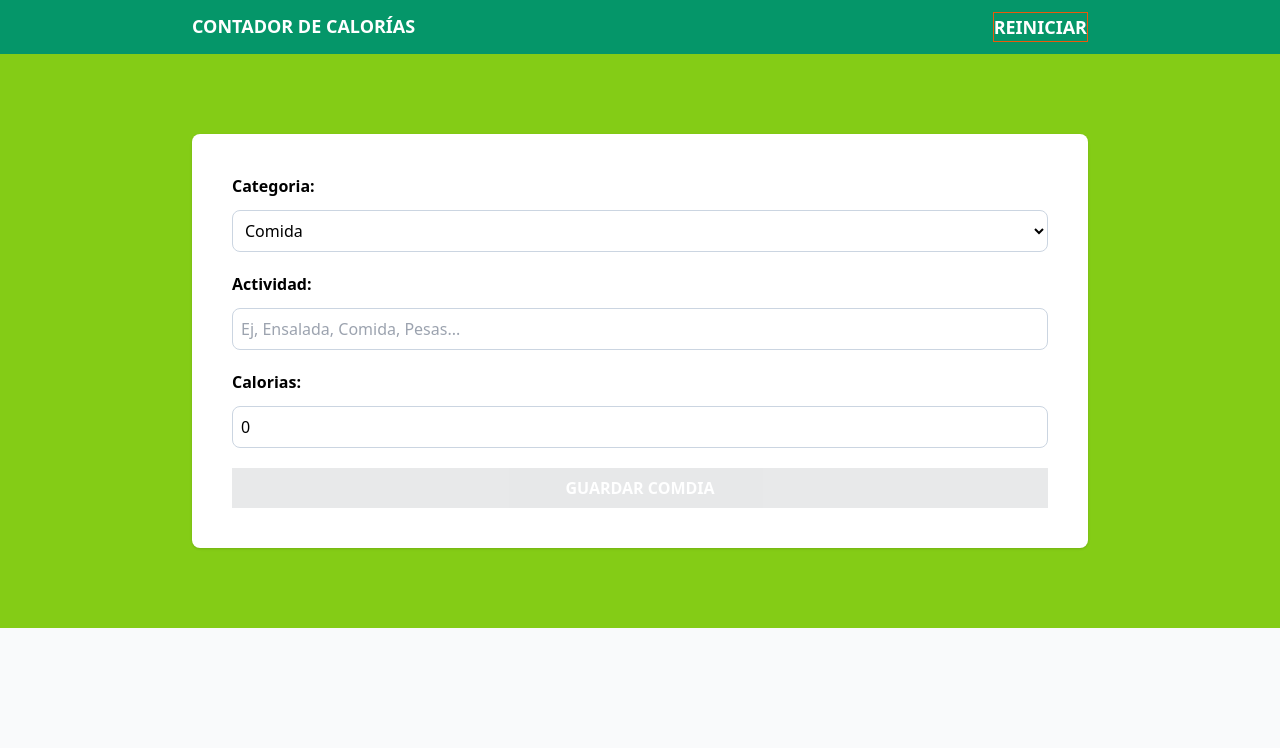
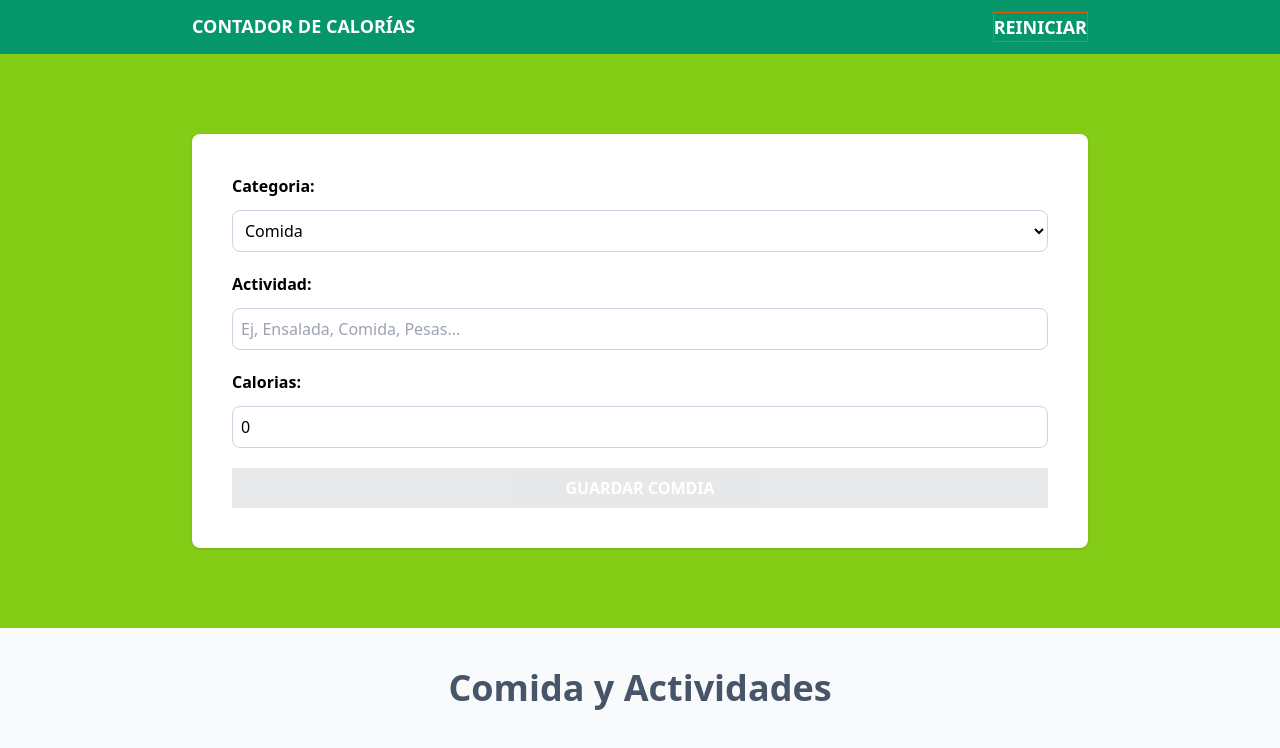
Before and after one commit to oscardenas17/caloriesTrackerTS, a React (Vite) app: page / in a window 1280 px wide. Shown: the top 748 px of the page. Built offline with nearby package versions, Linux system fonts and the light colour scheme.

Commit message:
Creando componente listar actividades y comidas

```diff
--- a/src/App.tsx
+++ b/src/App.tsx
@@ -1,6 +1,7 @@
 import { useReducer } from "react";
 import Form from "./components/Form";
 import { activityReducer, initialState } from "./reducers/activity-reducer";
+import ActivityList from "./components/ActivityList";
 
 function App() {
   const [state, dispatch] = useReducer(activityReducer, initialState);
@@ -23,6 +24,10 @@
           <Form dispatch={dispatch} />
         </div>
       </section>
+
+      <section className="p-10 mx-auto max-w-4xl">
+        <ActivityList activities={state.activities} />
+      </section>
     </>
   );
 }
--- /dev/null
+++ b/src/components/ActivityList.tsx
@@ -0,0 +1,34 @@
+import type { Activity } from "../types";
+
+type ActivityListProps = {
+  activities: Activity[];
+};
+
+const ActivityList = ({ activities }: ActivityListProps) => {
+  return (
+    <>
+      <h2 className="text-4xl font-bold text-slate-600 text-center">
+        Comida y Actividades
+      </h2>
+
+      {activities.map((activity) => (
+        <div
+          key={activity.id}
+          className="px-5 py-10 bg-white mt-5 flex justify-between"
+        >
+          <div className="sáce-y-2 relative">
+            {" "}
+            <p>{activity.category}</p>
+            <p className="text-2xl font-bold pt-5">{activity.name}</p>
+            <p className="font-black text-4xl text-lime-500">
+              {activity.calories} <span>Calorias</span>
+            </p>
+          </div>
+          <div></div>
+        </div>
+      ))}
+    </>
+  );
+};
+
+export default ActivityList;
```
